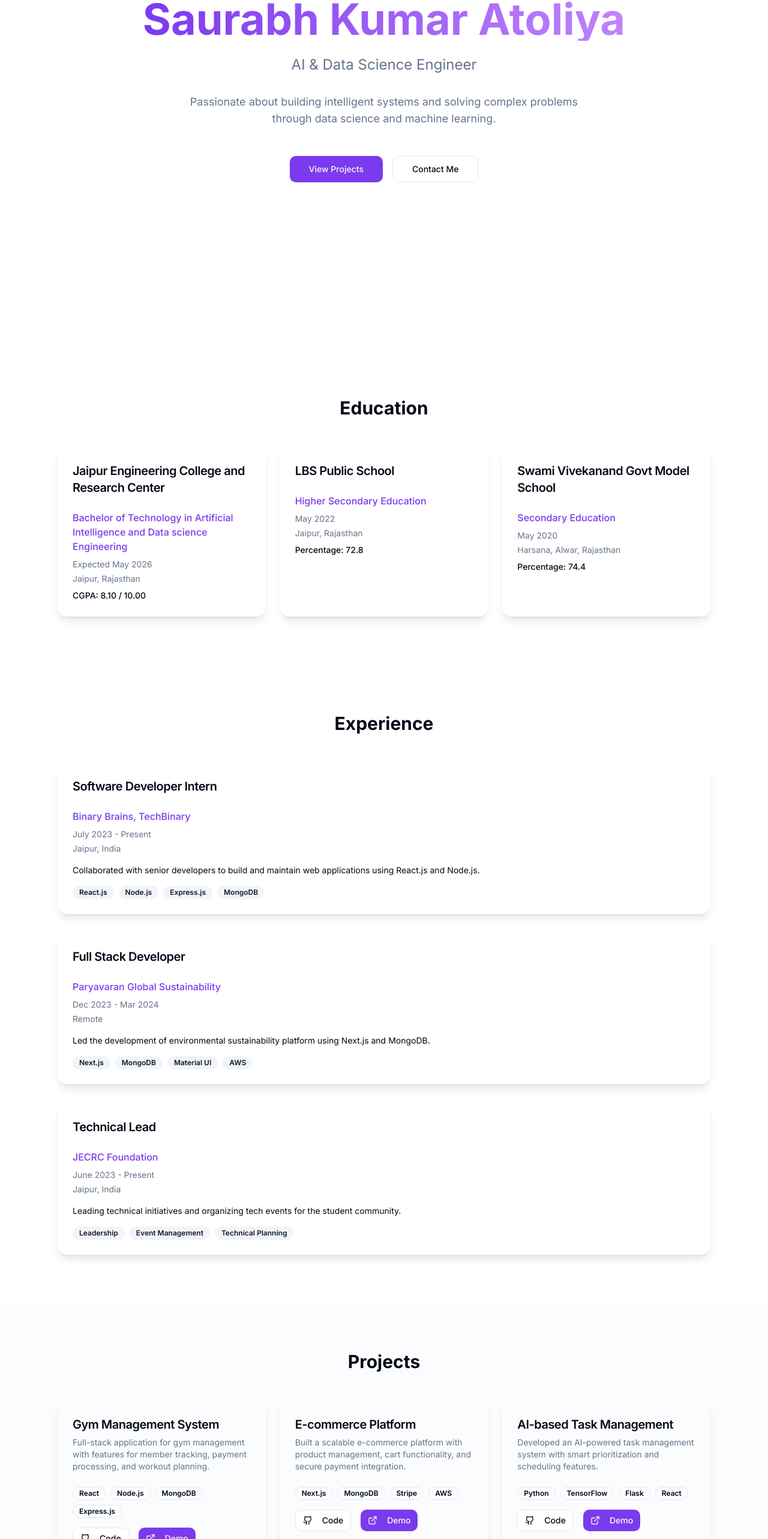
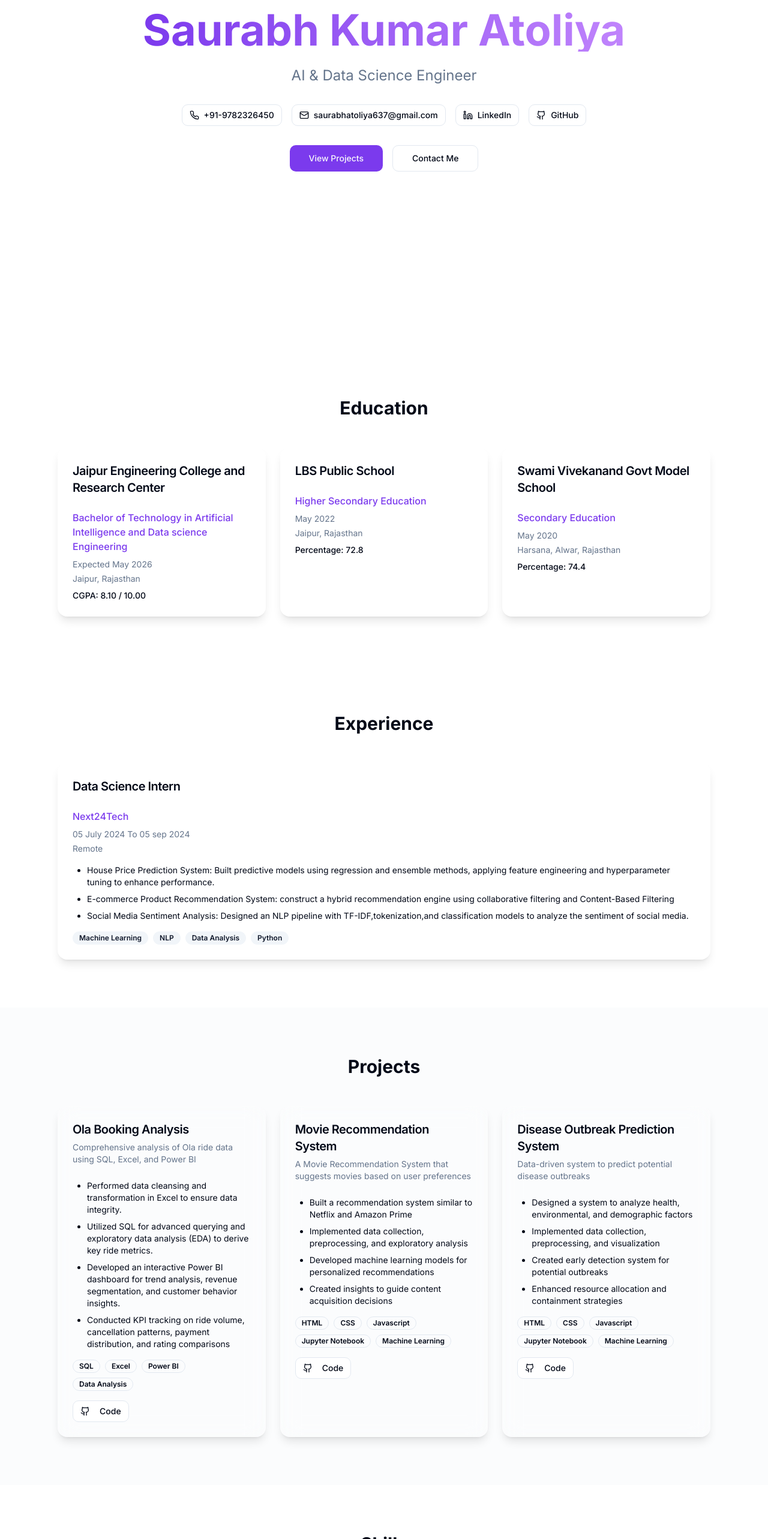
Before and after one commit to saurabhatoliya/resume-ui-canvas, a React (Vite) app: page / in a window 1280 px wide. Shown: the part 218-2784 px from the top of the page at 60% size. Built offline with nearby package versions, Linux system fonts and the light colour scheme.

Commit message:
Update site content
Fill in details for the resume sections.

```diff
--- a/src/components/Experience.tsx
+++ b/src/components/Experience.tsx
@@ -6,28 +6,16 @@ import { Badge } from "@/components/ui/badge";
 const Experience = () => {
   const experiences = [
     {
-      title: "Software Developer Intern",
-      company: "Binary Brains, TechBinary",
-      duration: "July 2023 - Present",
-      location: "Jaipur, India",
-      description: "Collaborated with senior developers to build and maintain web applications using React.js and Node.js.",
-      skills: ["React.js", "Node.js", "Express.js", "MongoDB"]
-    },
-    {
-      title: "Full Stack Developer",
-      company: "Paryavaran Global Sustainability",
-      duration: "Dec 2023 - Mar 2024",
+      title: "Data Science Intern",
+      company: "Next24Tech",
+      duration: "05 July 2024 To 05 sep 2024",
       location: "Remote",
-      description: "Led the development of environmental sustainability platform using Next.js and MongoDB.",
-      skills: ["Next.js", "MongoDB", "Material UI", "AWS"]
-    },
-    {
-      title: "Technical Lead",
-      company: "JECRC Foundation",
-      duration: "June 2023 - Present",
-      location: "Jaipur, India",
-      description: "Leading technical initiatives and organizing tech events for the student community.",
-      skills: ["Leadership", "Event Management", "Technical Planning"]
+      description: [
+        "House Price Prediction System: Built predictive models using regression and ensemble methods, applying feature engineering and hyperparameter tuning to enhance performance.",
+        "E-commerce Product Recommendation System: construct a hybrid recommendation engine using collaborative filtering and Content-Based Filtering",
+        "Social Media Sentiment Analysis: Designed an NLP pipeline with TF-IDF,tokenization,and classification models to analyze the sentiment of social media."
+      ],
+      skills: ["Machine Learning", "NLP", "Data Analysis", "Python"]
     }
   ];
 
@@ -47,7 +35,11 @@ const Experience = () => {
                 <p className="text-primary font-medium mb-2">{exp.company}</p>
                 <p className="text-sm text-muted-foreground mb-1">{exp.duration}</p>
                 <p className="text-sm text-muted-foreground mb-4">{exp.location}</p>
-                <p className="text-sm mb-4">{exp.description}</p>
+                <ul className="list-disc pl-6 mb-4 space-y-2">
+                  {exp.description.map((desc, i) => (
+                    <li key={i} className="text-sm">{desc}</li>
+                  ))}
+                </ul>
                 <div className="flex flex-wrap gap-2">
                   {exp.skills.map((skill, i) => (
                     <Badge key={i} variant="secondary">{skill}</Badge>
--- a/src/components/Hero.tsx
+++ b/src/components/Hero.tsx
@@ -1,6 +1,7 @@
 
 import React from 'react';
 import { Button } from "@/components/ui/button";
+import { Github, Linkedin, Mail, Phone } from "lucide-react";
 
 const Hero = () => {
   return (
@@ -12,9 +13,32 @@ const Hero = () => {
         <p className="text-xl sm:text-2xl text-muted-foreground mb-8">
           AI & Data Science Engineer
         </p>
-        <p className="text-lg text-muted-foreground mb-12 max-w-2xl mx-auto">
-          Passionate about building intelligent systems and solving complex problems through data science and machine learning.
-        </p>
+        <div className="flex flex-wrap justify-center gap-4 mb-8">
+          <Button variant="outline" size="sm" asChild>
+            <a href="tel:+91-9782326450" className="flex items-center gap-2">
+              <Phone className="h-4 w-4" />
+              +91-9782326450
+            </a>
+          </Button>
+          <Button variant="outline" size="sm" asChild>
+            <a href="mailto:saurabhatoliya637@gmail.com" className="flex items-center gap-2">
+              <Mail className="h-4 w-4" />
+              saurabhatoliya637@gmail.com
+            </a>
+          </Button>
+          <Button variant="outline" size="sm" asChild>
+            <a href="https://linkedin.com/in/saurabhatoliya" target="_blank" rel="noopener noreferrer" className="flex items-center gap-2">
+              <Linkedin className="h-4 w-4" />
+              LinkedIn
+            </a>
+          </Button>
+          <Button variant="outline" size="sm" asChild>
+            <a href="https://github.com/saurabhatoliya" target="_blank" rel="noopener noreferrer" className="flex items-center gap-2">
+              <Github className="h-4 w-4" />
+              GitHub
+            </a>
+          </Button>
+        </div>
         <div className="flex flex-col sm:flex-row gap-4 justify-center">
           <Button size="lg" asChild>
             <a href="#projects">View Projects</a>
--- a/src/components/Projects.tsx
+++ b/src/components/Projects.tsx
@@ -8,25 +8,40 @@ import { Github, ExternalLink } from "lucide-react";
 const Projects = () => {
   const projects = [
     {
-      title: "Gym Management System",
-      description: "Full-stack application for gym management with features for member tracking, payment processing, and workout planning.",
-      technologies: ["React", "Node.js", "MongoDB", "Express.js"],
-      githubLink: "https://github.com/saurabhatoliya/gym-management-system",
-      liveLink: "#"
+      title: "Ola Booking Analysis",
+      description: "Comprehensive analysis of Ola ride data using SQL, Excel, and Power BI",
+      details: [
+        "Performed data cleansing and transformation in Excel to ensure data integrity.",
+        "Utilized SQL for advanced querying and exploratory data analysis (EDA) to derive key ride metrics.",
+        "Developed an interactive Power BI dashboard for trend analysis, revenue segmentation, and customer behavior insights.",
+        "Conducted KPI tracking on ride volume, cancellation patterns, payment distribution, and rating comparisons"
+      ],
+      technologies: ["SQL", "Excel", "Power BI", "Data Analysis"],
+      githubLink: "#"
     },
     {
-      title: "E-commerce Platform",
-      description: "Built a scalable e-commerce platform with product management, cart functionality, and secure payment integration.",
-      technologies: ["Next.js", "MongoDB", "Stripe", "AWS"],
-      githubLink: "https://github.com/saurabhatoliya/ecommerce-platform",
-      liveLink: "#"
+      title: "Movie Recommendation System",
+      description: "A Movie Recommendation System that suggests movies based on user preferences",
+      details: [
+        "Built a recommendation system similar to Netflix and Amazon Prime",
+        "Implemented data collection, preprocessing, and exploratory analysis",
+        "Developed machine learning models for personalized recommendations",
+        "Created insights to guide content acquisition decisions"
+      ],
+      technologies: ["HTML", "CSS", "Javascript", "Jupyter Notebook", "Machine Learning"],
+      githubLink: "#"
     },
     {
-      title: "AI-based Task Management",
-      description: "Developed an AI-powered task management system with smart prioritization and scheduling features.",
-      technologies: ["Python", "TensorFlow", "Flask", "React"],
-      githubLink: "https://github.com/saurabhatoliya/ai-task-manager",
-      liveLink: "#"
+      title: "Disease Outbreak Prediction System",
+      description: "Data-driven system to predict potential disease outbreaks",
+      details: [
+        "Designed a system to analyze health, environmental, and demographic factors",
+        "Implemented data collection, preprocessing, and visualization",
+        "Created early detection system for potential outbreaks",
+        "Enhanced resource allocation and containment strategies"
+      ],
+      technologies: ["HTML", "CSS", "Javascript", "Jupyter Notebook", "Machine Learning"],
+      githubLink: "#"
     }
   ];
 
@@ -44,6 +59,11 @@ const Projects = () => {
                 <CardDescription>{project.description}</CardDescription>
               </CardHeader>
               <CardContent>
+                <ul className="list-disc pl-6 mb-4 space-y-2">
+                  {project.details.map((detail, i) => (
+                    <li key={i} className="text-sm">{detail}</li>
+                  ))}
+                </ul>
                 <div className="flex flex-wrap gap-2 mb-4">
                   {project.technologies.map((tech, i) => (
                     <Badge key={i} variant="outline">{tech}</Badge>
@@ -54,12 +74,6 @@ const Projects = () => {
                     <a href={project.githubLink} target="_blank" rel="noopener noreferrer">
                       <Github className="mr-2 h-4 w-4" />
                       Code
-                    </a>
-                  </Button>
-                  <Button size="sm" asChild>
-                    <a href={project.liveLink} target="_blank" rel="noopener noreferrer">
-                      <ExternalLink className="mr-2 h-4 w-4" />
-                      Demo
                     </a>
                   </Button>
                 </div>
--- a/src/components/Skills.tsx
+++ b/src/components/Skills.tsx
@@ -5,30 +5,33 @@ import { Progress } from "@/components/ui/progress";
 const Skills = () => {
   const skillCategories = [
     {
-      category: "Programming Languages",
+      category: "Languages",
       skills: [
-        { name: "JavaScript", proficiency: 90 },
-        { name: "Python", proficiency: 85 },
-        { name: "Java", proficiency: 75 },
-        { name: "C++", proficiency: 80 },
+        { name: "C", proficiency: 85 },
+        { name: "C++", proficiency: 85 },
+        { name: "Python", proficiency: 90 },
+        { name: "JavaScript", proficiency: 85 },
+        { name: "HTML/CSS", proficiency: 85 }
       ]
     },
     {
-      category: "Web Technologies",
+      category: "Tech Stacks",
       skills: [
-        { name: "React.js", proficiency: 90 },
-        { name: "Node.js", proficiency: 85 },
-        { name: "Next.js", proficiency: 80 },
-        { name: "Express.js", proficiency: 85 },
+        { name: "Jupyter Notebook", proficiency: 90 },
+        { name: "Machine Learning", proficiency: 85 },
+        { name: "Data Structures", proficiency: 85 },
+        { name: "Algorithms", proficiency: 80 },
+        { name: "DBMS", proficiency: 80 }
       ]
     },
     {
-      category: "Tools & Technologies",
+      category: "Tools & Frameworks",
       skills: [
-        { name: "Git/GitHub", proficiency: 90 },
-        { name: "MongoDB", proficiency: 85 },
-        { name: "AWS", proficiency: 75 },
-        { name: "Docker", proficiency: 70 },
+        { name: "GitHub", proficiency: 85 },
+        { name: "SQL", proficiency: 90 },
+        { name: "WordPress", proficiency: 80 },
+        { name: "Pandas/Numpy", proficiency: 85 },
+        { name: "Tableau/Seaborn", proficiency: 80 }
       ]
     }
   ];
```
